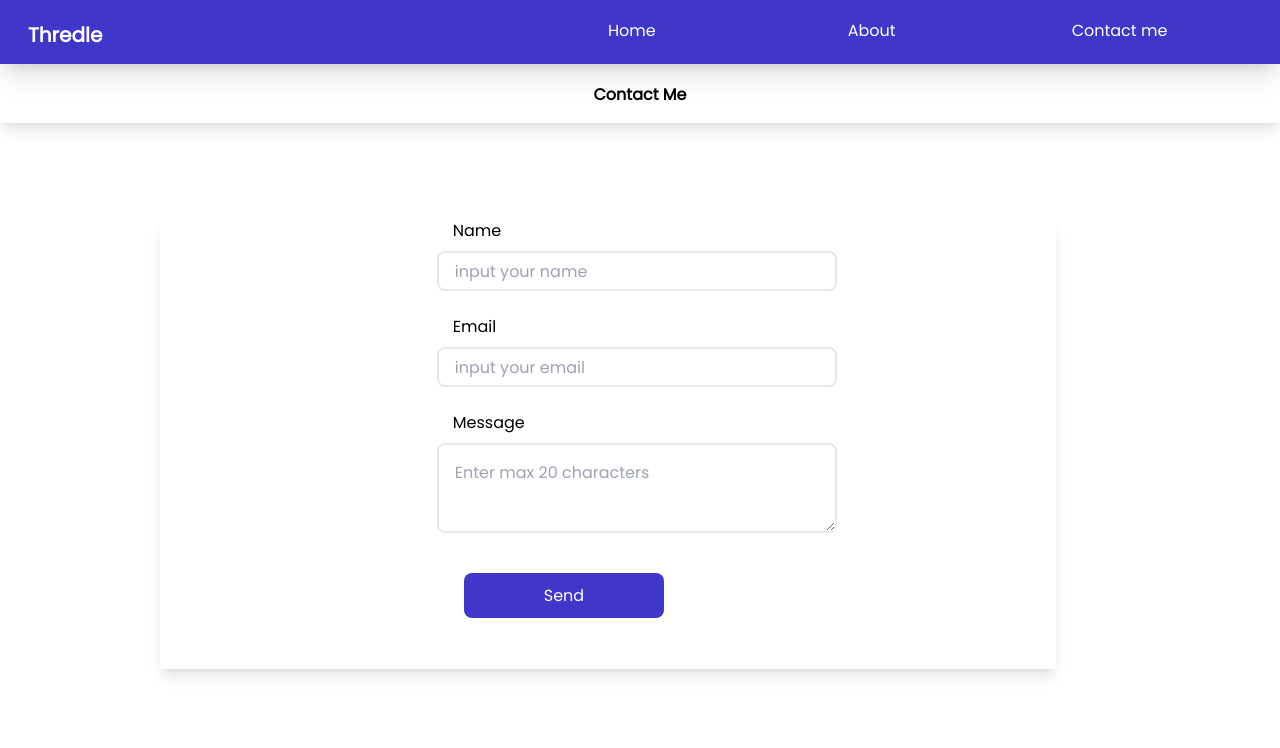
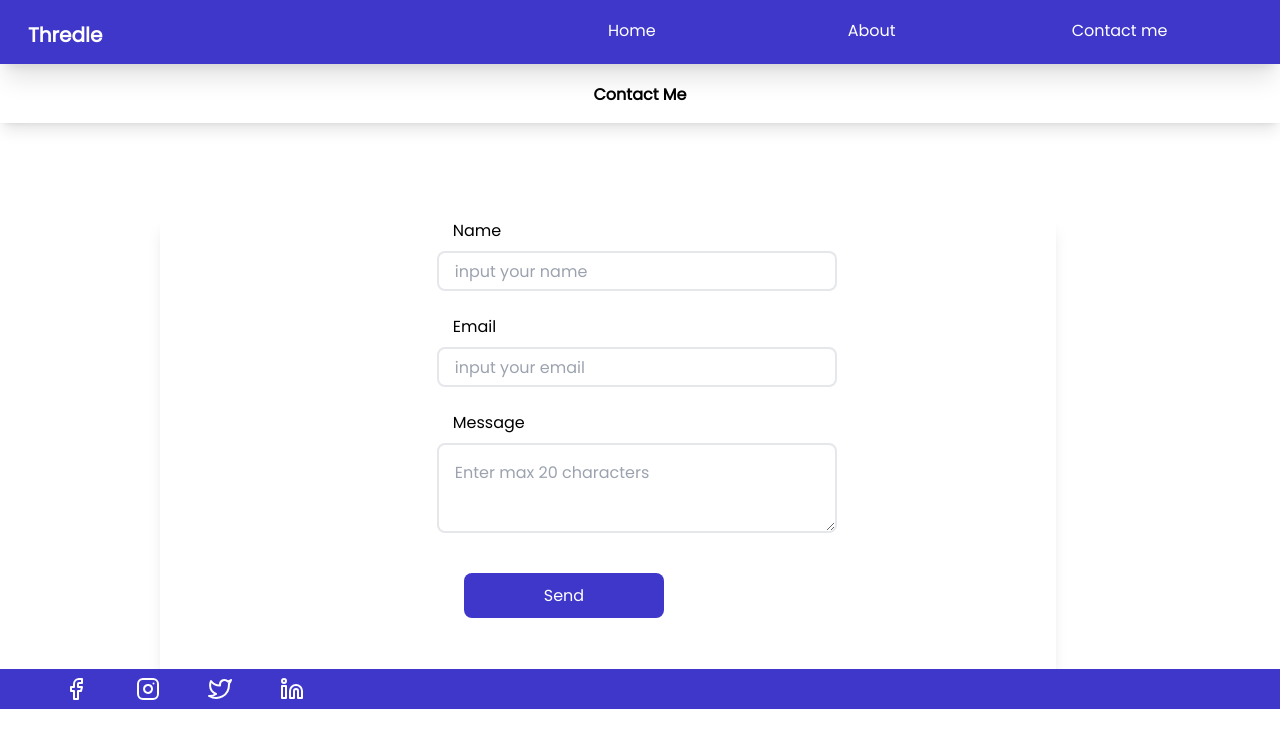
Before and after one commit to divinegodwin/GhostGram, a Next.js app: page /Contact in a window 1280 px wide. Shown: the top 748 px of the page. Built offline with nearby package versions, Linux system fonts and the light colour scheme.

Commit message:
added buttom nav

```diff
--- a/app/Contact/page.jsx
+++ b/app/Contact/page.jsx
@@ -1,6 +1,7 @@
 "use client";
 import { useState } from "react";
 import { Navbar } from "../Navbar/Navbar";
+import Footer from "../Footer";
 
 const Contact = () => {
   const [name, setName] = useState("");
@@ -27,7 +28,6 @@ const Contact = () => {
       </div>
 
       <form className="form flex flex-col mt-14 shadow-lg w-[90%] h-[450px] ml-[1rem] ">
-
         <div className="form-item-container">
           <div className="flex flex-col  ml-[3.3rem] mb-6">
             <label for="name" className="ml-[1rem]">
@@ -73,6 +73,7 @@ const Contact = () => {
           </div>
         </div>
       </form>
+<Footer />
     </>
   );
 };
--- /dev/null
+++ b/app/Footer.jsx
@@ -0,0 +1,85 @@
+import React from 'react'
+
+const Footer = () => {
+  return (
+    <div>
+
+<div className='flex flex-row gap-12 pl-16 pt-2 py-1 w-full h-[40px] bg-[#3f37c9] text-white'>
+        <div>
+          <svg
+            xmlns="http://www.w3.org/2000/svg"
+            viewBox="0 0 24 24"
+            width="24"
+            height="24"
+            class="main-grid-item-icon"
+            fill="none"
+            stroke="currentColor"
+            stroke-linecap="round"
+            stroke-linejoin="round"
+            stroke-width="2"
+          >
+            <path d="M18 2h-3a5 5 0 0 0-5 5v3H7v4h3v8h4v-8h3l1-4h-4V7a1 1 0 0 1 1-1h3z" />
+          </svg>
+        </div>
+
+        <div>
+          <svg
+            xmlns="http://www.w3.org/2000/svg"
+            viewBox="0 0 24 24"
+            width="24"
+            height="24"
+            class="main-grid-item-icon"
+            fill="none"
+            stroke="currentColor"
+            stroke-linecap="round"
+            stroke-linejoin="round"
+            stroke-width="2"
+          >
+            <rect height="20" rx="5" ry="5" width="20" x="2" y="2" />
+            <path d="M16 11.37A4 4 0 1 1 12.63 8 4 4 0 0 1 16 11.37z" />
+            <line x1="17.5" x2="17.51" y1="6.5" y2="6.5" />
+          </svg>
+        </div>
+
+        <div>
+          <svg
+            xmlns="http://www.w3.org/2000/svg"
+            viewBox="0 0 24 24"
+            width="24"
+            height="24"
+            class="main-grid-item-icon"
+            fill="none"
+            stroke="currentColor"
+            stroke-linecap="round"
+            stroke-linejoin="round"
+            stroke-width="2"
+          >
+            <path d="M23 3a10.9 10.9 0 0 1-3.14 1.53 4.48 4.48 0 0 0-7.86 3v1A10.66 10.66 0 0 1 3 4s-4 9 5 13a11.64 11.64 0 0 1-7 2c9 5 20 0 20-11.5a4.5 4.5 0 0 0-.08-.83A7.72 7.72 0 0 0 23 3z" />
+          </svg>
+        </div>
+
+        <div>
+          <svg
+            xmlns="http://www.w3.org/2000/svg"
+            viewBox="0 0 24 24"
+            width="24"
+            height="24"
+            class="main-grid-item-icon"
+            fill="none"
+            stroke="currentColor"
+            stroke-linecap="round"
+            stroke-linejoin="round"
+            stroke-width="2"
+          >
+            <path d="M16 8a6 6 0 0 1 6 6v7h-4v-7a2 2 0 0 0-2-2 2 2 0 0 0-2 2v7h-4v-7a6 6 0 0 1 6-6z" />
+            <rect height="12" width="4" x="2" y="9" />
+            <circle cx="4" cy="4" r="2" />
+          </svg>
+        </div>
+      </div>
+
+    </div>
+  )
+}
+
+export default Footer
```
Lines whose indentation alone changed are shown as unchanged.
